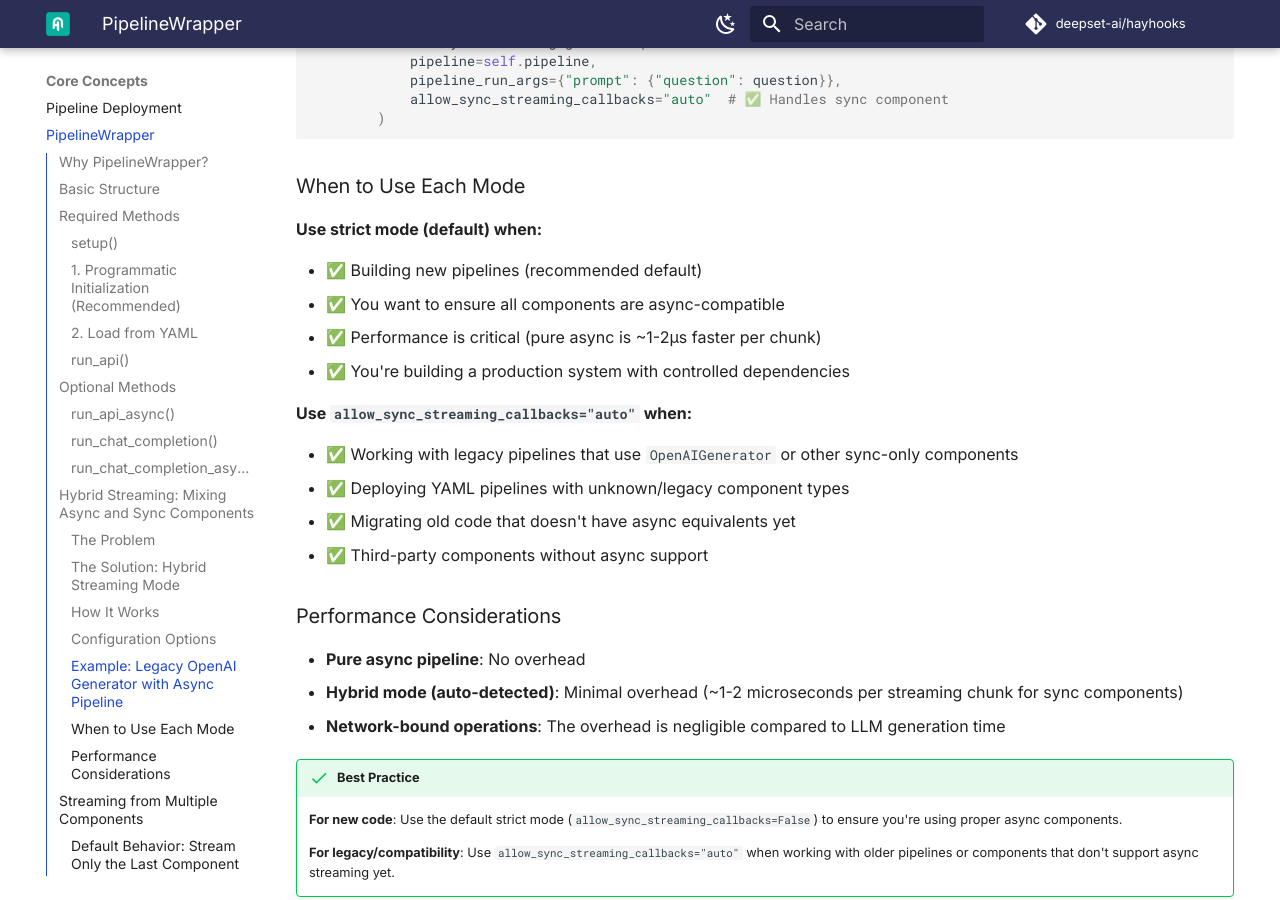
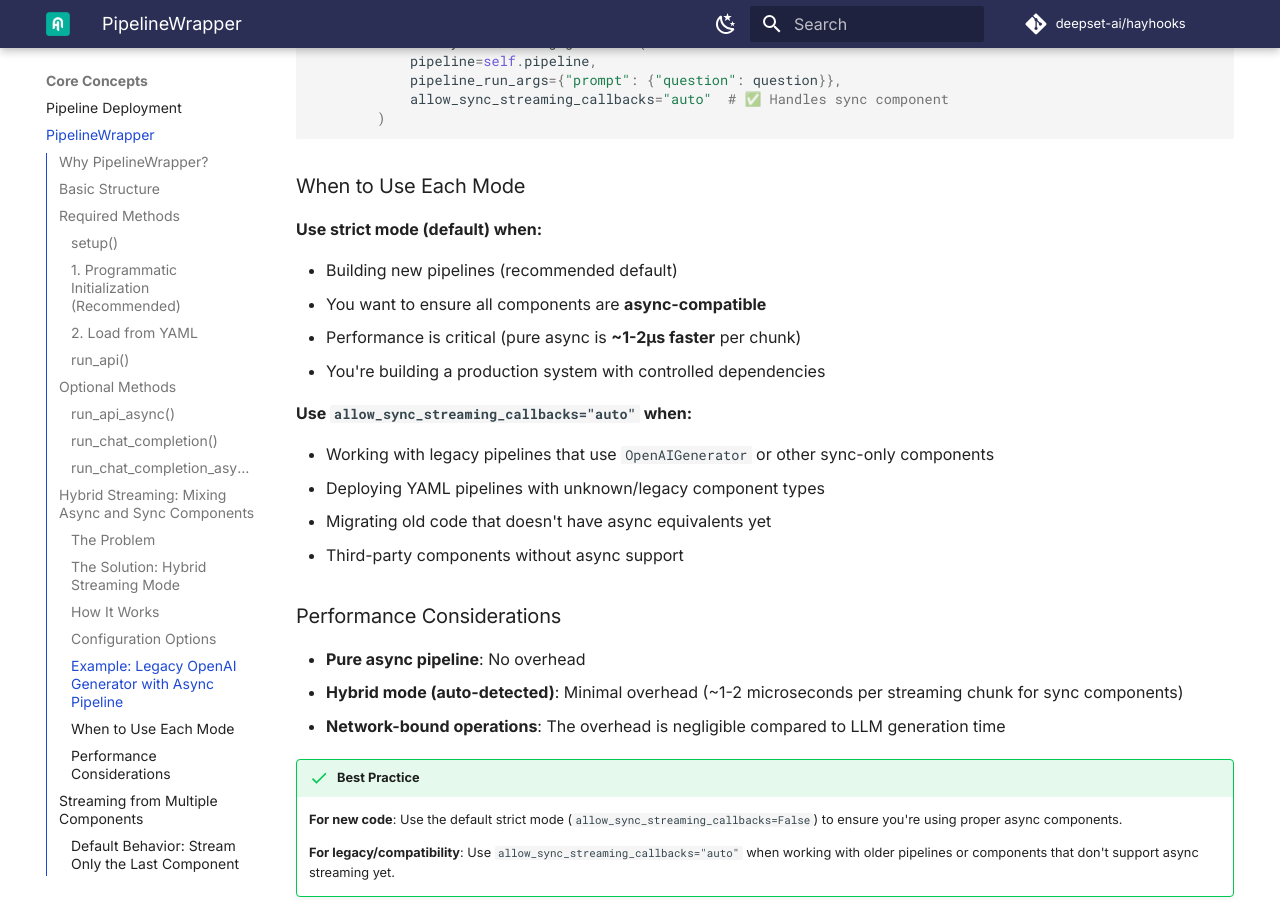
Before and after one commit to deepset-ai/hayhooks, an MkDocs documentation site: the page built from docs/concepts/pipeline-wrapper.md, in a window 1280 px wide and 900 px high, scrolled down 6329 px. Built offline with MkDocs 1.6.1 and Material for MkDocs 9.7.7, drawn with Linux system fonts in a browser that asks for light colours; comment, search, counter and statistics services are not loaded; the version menu is left out.

Commit message:
Update docs

```diff
--- a/docs/concepts/pipeline-wrapper.md
+++ b/docs/concepts/pipeline-wrapper.md
@@ -287,17 +287,17 @@ class LegacyOpenAIWrapper(BasePipelineWrapper):
 
 **Use strict mode (default) when:**
 
-- ✅ Building new pipelines (recommended default)
-- ✅ You want to ensure all components are async-compatible
-- ✅ Performance is critical (pure async is ~1-2μs faster per chunk)
-- ✅ You're building a production system with controlled dependencies
+- Building new pipelines (recommended default)
+- You want to ensure all components are **async-compatible**
+- Performance is critical (pure async is **~1-2μs faster** per chunk)
+- You're building a production system with controlled dependencies
 
 **Use `allow_sync_streaming_callbacks="auto"` when:**
 
-- ✅ Working with legacy pipelines that use `OpenAIGenerator` or other sync-only components
-- ✅ Deploying YAML pipelines with unknown/legacy component types
-- ✅ Migrating old code that doesn't have async equivalents yet
-- ✅ Third-party components without async support
+- Working with legacy pipelines that use `OpenAIGenerator` or other sync-only components
+- Deploying YAML pipelines with unknown/legacy component types
+- Migrating old code that doesn't have async equivalents yet
+- Third-party components without async support
 
 ### Performance Considerations
 
```
